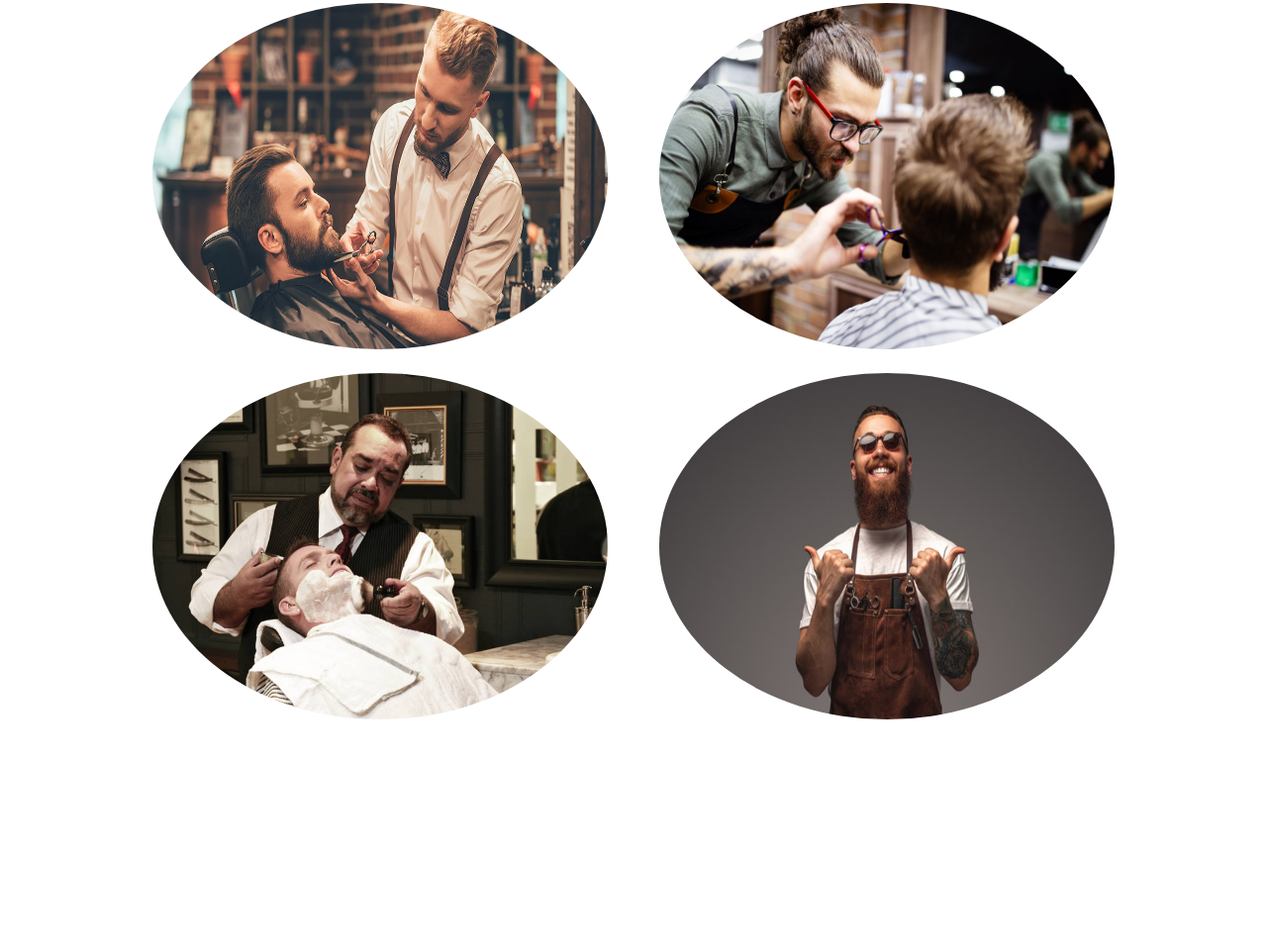
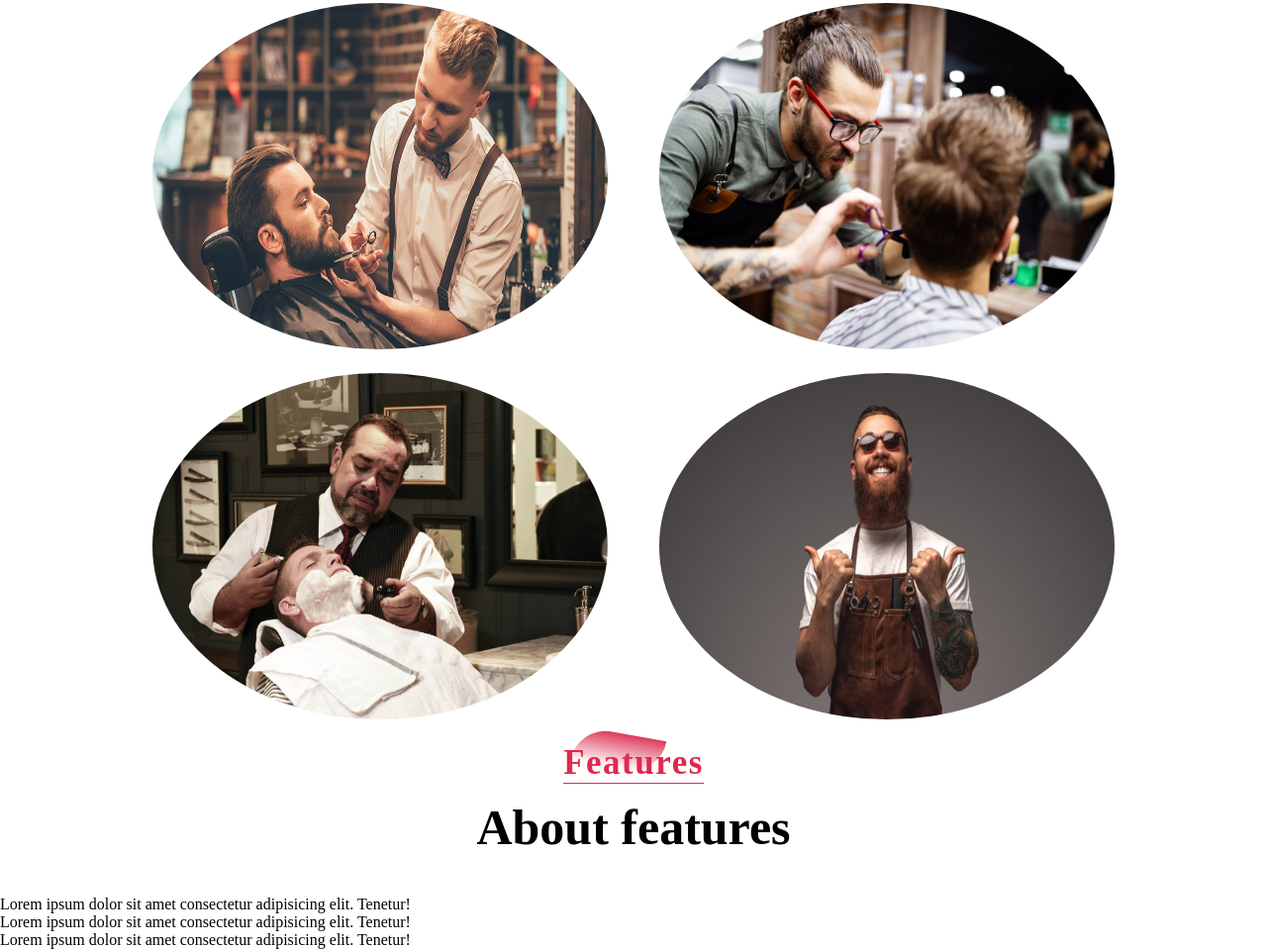
Before and after one commit to rufatbayramov90/Responsove-Page, a plain HTML site: page index.html in a window 1280 px wide. Shown: the part 1635-2594 px from the top of the page at 99% size. Before the commit the page ends 2386 px from the top, so only its background shows below. Drawn offline with nearby package versions, Linux system fonts and the light colour scheme.

Commit message:
features html

```diff
--- a/index.html
+++ b/index.html
@@ -114,8 +114,25 @@
             </div>
         </div>
      </section>
+     <!--  Features-->
 
-
+     <section class="features">
+        <div class="title-text">
+            <p>Features</p>
+            <h1>About features</h1>
+        </div>
+        <div class="features-row">
+            <div class="features-col">
+                <p>Lorem ipsum dolor sit amet consectetur adipisicing elit. Tenetur!</p>
+            </div>
+            <div class="features-col">
+                <p>Lorem ipsum dolor sit amet consectetur adipisicing elit. Tenetur!</p>
+            </div>
+            <div class="features-col">
+                <p>Lorem ipsum dolor sit amet consectetur adipisicing elit. Tenetur!</p>
+            </div>
+        </div>
+     </section>
 
 
     <script src="main.js"></script>
--- a/style.css
+++ b/style.css
@@ -256,6 +256,7 @@ nav ul li a{
     bottom: 40%;
     opacity: 1;
 }
+/* -------Features---------*/
 
 
 
@@ -281,4 +282,12 @@ nav ul li a{
     .about-img{
         width: 100%;
     }
-}
+    /*Services*/
+    .single-service{
+        flex-basis: 100%;
+        margin-bottom: 30px;
+    }
+    .single-service p{
+        font-size: 12px;
+    }
+ }
```
